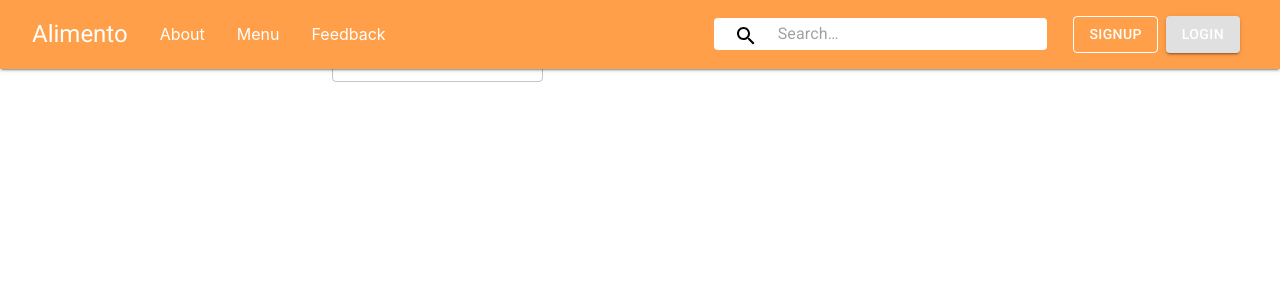
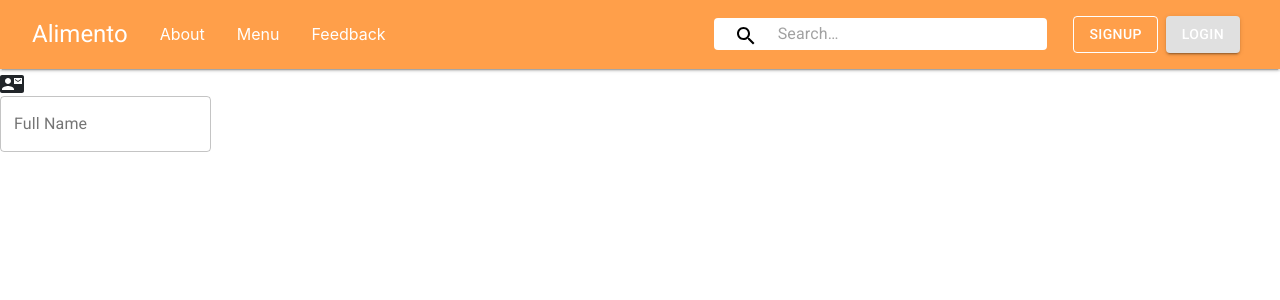
Before and after one commit to ashu18aman/react-alimento, a React (Create React App) app: page /feedback in a window 1280 px wide. Shown: the top 300 px of the page. Built offline with nearby package versions, Linux system fonts and the light colour scheme.

Commit message:
bug fixing

```diff
--- a/src/components/FeaturedDishes.js
+++ b/src/components/FeaturedDishes.js
@@ -5,16 +5,18 @@ import Typography from '@material-ui/core/Typography';
 import { makeStyles } from '@material-ui/core/styles';
 import AddIcon from '@material-ui/icons/Add';
 import { Link } from 'react-router-dom';
+import CssBaseline from '@material-ui/core/CssBaseline';
+
 
 const useStyles = makeStyles({
     root: {
         background: 'linear-gradient(135deg, #ff9d85 20%, #FED54A 60%)',
         paddingTop: 15,
         width: '100%',
-        marginLeft:0,
-        marginRight:0,
+        marginLeft: 0,
+        marginRight: 0,
     },
-    addIcon:{
+    addIcon: {
         fontSize: 200,
         padding: 20,
         margin: 41,
@@ -27,7 +29,7 @@ const useStyles = makeStyles({
 const Featured = () => {
     const classes = useStyles();
     return (
-        <Container className={classes.root} >
+        <div className={classes.root} >
             <Typography variant="h3" component="h3" align="center" gutterBottom>
                 Popular dishes.......
             </Typography>
@@ -50,8 +52,8 @@ const Featured = () => {
                     <RecipeReviewCard />
                 </Grid>
                 <Grid item>
-                    <Link style={{textDecoration:'none',color:'black'}}>
-                        <div style={{padding: '50px'}}>
+                    <Link style={{ textDecoration: 'none', color: 'black' }}>
+                        <div style={{ padding: '50px' }}>
                             <AddIcon fontSize="large" className={classes.addIcon} />
                             <Typography variant="h4" component="h4" align="center" gutterBottom>
                                 More
@@ -61,7 +63,7 @@ const Featured = () => {
 
                 </Grid>
             </Grid>
-        </Container>
+        </div>
     );
 }
 
--- a/src/components/Feedback.js
+++ b/src/components/Feedback.js
@@ -4,18 +4,27 @@ import ContactMailIcon from '@material-ui/icons/ContactMail';
 import { makeStyles } from '@material-ui/core/styles';
 import TextField from '@material-ui/core/TextField'
 
+const useStyles = makeStyles({
+    root: {
+        marginTop:70,
+    },
+
+});
+
+
 const Feedback = () => {
+    const classes = useStyles();
     return (
-        <Container>
+        <div className={classes.root}>
             <ContactMailIcon />
             <Grid container direction="row"
                 justify="center"
                 alignItems="center">
-                <Grid item xs={6} >
+                <Grid item xs={12} >
                 <TextField id="Name" label="Full Name" variant="outlined" />
                 </Grid>
             </Grid>
-        </Container>
+        </div>
     );
 }
 
--- a/src/components/Footer.js
+++ b/src/components/Footer.js
@@ -22,7 +22,7 @@ const useStyles = makeStyles({
 const Footer = () => {
     const classes = useStyles();
     return (
-        <Container className={classes.footer}>
+        <div className={classes.footer}>
             <Grid
                 container direction="row"
                 justify="center"
@@ -50,7 +50,7 @@ const Footer = () => {
                     <LinkedInIcon />
                 </Grid>
             </Grid>
-        </Container>
+        </div>
     );
 }
 
--- a/src/components/InstantOrder.js
+++ b/src/components/InstantOrder.js
@@ -7,13 +7,10 @@ import Typography from '@material-ui/core/Typography';
 import { makeStyles } from '@material-ui/core/styles';
 import Button from '@material-ui/core/Button';
 import SendOutlinedIcon from '@material-ui/icons/SendOutlined';
-import { CenterFocusStrong } from '@material-ui/icons';
 
 
 const useStyles = makeStyles({
     root: {
-        // background: 'linear-gradient(45deg,#FED54A 30%,#E1A2B8 90%)',
-        // background: 'linear-gradient(45deg,#FD297A 10%, #9424F0 70%)',
         background: 'linear-gradient(45deg,#ac57f2 25%,#3edbf0 95%)',
         padding: 15,
         width: '100vw',
@@ -29,7 +26,7 @@ const useStyles = makeStyles({
         outline: 'none',
     },
     addrInp: {
-        width: '100%', //change here
+        width: '100%',
         background: 'linear-gradient(45deg, #e8eaf6 30%, #e8eaf6 90%)',
         outline: 'none',
     },
@@ -48,7 +45,7 @@ const useStyles = makeStyles({
 const InstantOrder = () => {
     const classes = useStyles();
     return (
-        <Container className={classes.root}>
+        <div className={classes.root}>
             <div>
                 <Typography variant="h3" component="h3" align="center" gutterBottom>
                     Check out our today's surprise meal !!!
@@ -93,7 +90,7 @@ const InstantOrder = () => {
                 </Grid>
             </Grid>
 
-        </Container >
+        </div >
     );
 }
 
--- a/src/components/Testimonials.js
+++ b/src/components/Testimonials.js
@@ -1,6 +1,6 @@
 import Carousel from "react-bootstrap/Carousel";
 
-const testimonial= [
+const testimonial = [
   {
     content:
       'Over all though it was a great experience and we have had lots of great feedback. We already started promoting our next event and I have been approached by 4 other companies who want to know more about it as they want to use it for their own events.',
@@ -36,4 +36,4 @@ const Testimonials = () => {
   )
 }
 
-export default Testimonials
+export default Testimonials;
```
Lines whose indentation alone changed are shown as unchanged.
